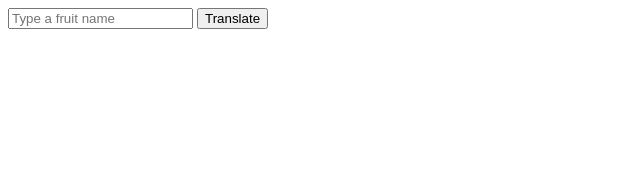
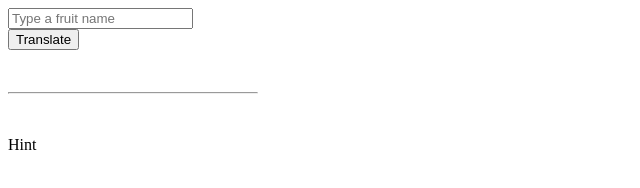
Before and after one commit to tmtri3102/dictArr, a plain HTML site: page index.html in a window 1280 px wide. Shown: the whole page, without its empty margins (0-640 px from the left). Drawn offline with Linux system fonts and the light colour scheme.

Commit message:
them hint

```diff
--- a/index.html
+++ b/index.html
@@ -8,14 +8,24 @@
 		/>
 		<title>Document</title>
 	</head>
-	<body>
+	<body style="max-width: 250px">
 		<input
 			type="text"
 			id="inputWord"
 			placeholder="Type a fruit name"
 		/>
 		<button onclick="translateWord()">Translate</button>
+
 		<p id="result"></p>
+		<br />
+		<hr />
+		<br />
+		<p
+			style="cursor: pointer"
+			onmouseover="hint()"
+		>
+			Hint
+		</p>
 		<script src="main.js"></script>
 	</body>
 </html>
--- a/main.js
+++ b/main.js
@@ -1,4 +1,3 @@
-// Tạo mảng chứa 20 từ tiếng Anh
 let array1 = [
 	"apple",
 	"banana",
@@ -22,7 +21,6 @@ let array1 = [
 	"watermelon",
 ];
 
-// Tạo mảng chứa 20 từ tiếng Việt tương ứng
 let array2 = [
 	"táo",
 	"chuối",
```
